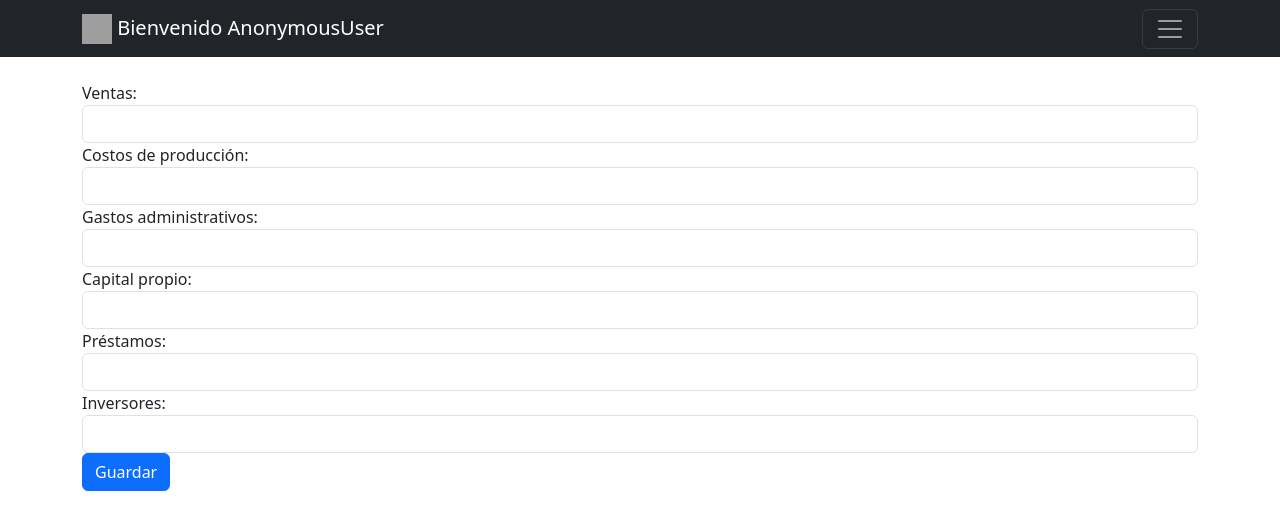
After one commit to Milo443/startup-usc, a Django app: page /form_financiero/1/ in a window 1280 px wide. The commit adds this page. Shown: the top 530 px of the page. Run offline with Django 5.2, Linux system fonts and the light colour scheme; tables that the repository leaves empty hold one stand-in row (values such as "Sample post"); some libraries are stand-ins or nearby versions; grey boxes are pictures that could not be loaded.

Commit message:
modulo financiero

```diff
--- a/startup/emprendimiento/models.py
+++ b/startup/emprendimiento/models.py
@@ -13,3 +13,16 @@ class Proyecto(models.Model):
 
     def __str__(self):
         return self.nombre
+
+class Financiero(models.Model):
+    proyecto = models.ForeignKey(Proyecto, on_delete=models.CASCADE)
+    ventas = models.FloatField(null=True, blank=True)
+    costos_produccion = models.FloatField(null=True, blank=True)
+    gastos_administrativos = models.FloatField(null=True, blank=True)
+    capital_propio = models.FloatField(null=True, blank=True)
+    prestamo = models.FloatField(null=True, blank=True)
+    inversores = models.FloatField(null=True, blank=True)
+    fecha_creacion = models.DateTimeField(auto_now_add=True, null=True, blank=True)
+
+    def __str__(self):
+        return self.proyecto.nombre
--- a/startup/emprendimiento/templates/components/navbar.html
+++ b/startup/emprendimiento/templates/components/navbar.html
@@ -17,7 +17,7 @@ Bienvenido {{user}}        </a>
             <div class="offcanvas-body">
                 <ul class="navbar-nav">
                     <li class="nav-item">
-                        <a class="nav-link" href="/" style="color: black;">Inicio</a>
+                        <a class="nav-link" href="/main/" style="color: black;">Inicio</a>
                     </li>
                     <li class="nav-item">
                         <a class="nav-link" href="/edit_user/" style="color: black;">Configuración</a>
--- a/startup/emprendimiento/templates/proyecto/gestionar_proyecto.html
+++ b/startup/emprendimiento/templates/proyecto/gestionar_proyecto.html
@@ -20,21 +20,21 @@
 <div class="container align-items-center justify-content-center" style="height: 100%; margin: 10%;">
     <div class="row" >
         <div class="col-md-4">
-            <a href="#" class="btn btn-primary btn-lg btn-block" >
+            <a href="/financiero/{{ proyecto.id }}" class="btn btn-primary btn-lg btn-block" >
                 <i class="fas fa-chart-line"></i>
                 <br>
                 Financiero
             </a>
         </div>
         <div class="col-md-4">
-            <a href="#" class="btn btn-success btn-lg btn-block">
+            <a href="/marketing/" class="btn btn-success btn-lg btn-block">
                 <i class="fas fa-bullhorn"></i>
                 <br>
                 Marketing
             </a>
         </div>
         <div class="col-md-4">
-            <a href="#" class="btn btn-info btn-lg btn-block">
+            <a href="/producto/" class="btn btn-info btn-lg btn-block">
                 <i class="fas fa-cube"></i>
                 <br>
                 Producto
--- /dev/null
+++ b/startup/emprendimiento/templates/proyecto/modulos/form_financiero.html
@@ -0,0 +1,37 @@
+{% include 'components/navbar.html' %}
+
+<div class="container mt-4">
+    <form method="post">
+        {% csrf_token %}
+        <div class="form-group">
+            <input type="hidden" id="proyecto" name="proyecto" value="{{ proyecto.id }}" class="form-control" required>
+        </div>
+
+        <div class="form-group">
+            <label for="ventas">Ventas:</label>
+            <input type="number" id="ventas" name="ventas" class="form-control" required>
+        </div>
+        <div class="form-group">
+            <label for="costos">Costos de producción:</label>
+            <input type="number" id="costos_produccion" name="costos_produccion" class="form-control" required>
+        </div>
+        <div class="form-group">
+            <label for="gastos">Gastos administrativos:</label>
+            <input type="number" id="gastos_administrativos" name="gastos_administrativos" class="form-control" required>
+        </div>
+        <div class="form-group">
+            <label for="capital">Capital propio:</label>
+            <input type="number" id="capital_propio" name="capital_propio" class="form-control" required>
+        </div>
+        <div class="form-group">
+            <label for="prestamo">Préstamos:</label>
+            <input type="number" id="prestamo" name="prestamo" class="form-control" required>
+        </div>
+        <div class="form-group">
+            <label for="inversores">Inversores:</label>
+            <input type="number" id="inversores" name="inversores" class="form-control" required>
+        </div>
+        <!-- Add more input fields for other sources of financing if needed -->
+        <button type="submit" class="btn btn-primary">Guardar</button>
+    </form>
+</div>
--- a/startup/emprendimiento/views.py
+++ b/startup/emprendimiento/views.py
@@ -8,13 +8,15 @@ from django.shortcuts import redirect
 from django.contrib.auth.models import User
 from django.contrib.auth import authenticate
 import os
-from .models import Proyecto
+from .models import Proyecto, Financiero
 import requests
+from django.db.models import F,Sum
 
 # Create your views here.
 def home(request):
         return render(request, 'home.html', {})
 
+#-------------login & register----------------
 def signup(request):
         if request.method == 'GET':
                 return render(request, 'signup.html', {'form': UserCreationForm})
@@ -49,6 +51,43 @@ def user_login(request):
                 else:
                         messages.error(request, 'Usuario o contraseña incorrecta')
                         return redirect('/login/')
+def logout(request):
+        auth_logout(request)
+        return redirect('/login/')
+
+#-------------ADMINISTRADOR----------------
+def administrator(request):
+        users = User.objects.all()
+        return render(request, 'admin/admin.html', {'users': users})
+
+def delete_user_admin(request, user_id):
+        try:
+                user = User.objects.get(id=user_id)
+                user.delete()
+                messages.success(request, 'Usuario eliminado con éxito.')
+                return redirect('/administrator/')
+        except User.DoesNotExist:
+                return HttpResponse('Usuario no encontrado')
+
+def edit_user_admin(request, user_id):
+        user = User.objects.get(id=user_id)
+        return render(request, 'admin/edit_user_admin.html', {'user': user})
+
+#-------------USUARIO---------------------------
+def edit_user(request):
+        user_login = request.user
+        if request.method == 'POST':
+                user_id = request.POST['user_id']
+                user = User.objects.get(id=user_id)
+                user.username = request.POST['username']
+                user.email = request.POST['email']
+                user.set_password(request.POST['password'])
+                user.save()
+                return redirect('/login/')
+        return render(request, 'user/edit_user.html', {})
+
+
+#-------------PROYECTO DASHBOARD----------------
 
 def main(request):
         user_login = request.user
@@ -58,6 +97,7 @@ def main(request):
                 return render(request, 'main.html', {'proyectos': proyectos})
 
         else:
+
                 return HttpResponse('Usuario no autenticado')
 
 
@@ -94,35 +134,39 @@ def eliminar_proyecto(request, proyecto_id):
         proyecto.delete()
         return redirect('/main/')
 
+
+#-------------GESTION DE PROYECTO----------------
 def gestionar_proyecto(request, proyecto_id):
         proyecto = Proyecto.objects.get(id=proyecto_id)
         return render(request, 'proyecto/gestionar_proyecto.html', {'proyecto': proyecto})
 
+def financiero(request, proyecto_id):
+        proyecto = Proyecto.objects.get(id=proyecto_id)
+        financieros = Financiero.objects.filter(proyecto_id=proyecto_id)
+        financiero = Financiero.objects.get(proyecto_id=proyecto_id)
+        financiero_exists = Financiero.objects.filter(proyecto_id=proyecto_id).exists()
+        flujo_caja = financiero.ventas + financiero.capital_propio + financiero.inversores + financiero.prestamo - financiero.costos_produccion - financiero.gastos_administrativos
+        ingresos = financiero.ventas + financiero.capital_propio + financiero.inversores + financiero.prestamo
+        egresos = financiero.costos_produccion + financiero.gastos_administrativos
 
-def logout(request):
-        auth_logout(request)
-        return redirect('/login/')
+        return render(request, 'proyecto/modulos/financiero.html', {'proyecto': proyecto, 'financiero': financiero, 'financieros':financieros ,'financiero_exists': financiero_exists,'flujo_caja':flujo_caja, 'ingresos': ingresos, 'egresos': egresos})
 
-def administrator(request):
-        users = User.objects.all()
-        return render(request, 'admin/admin.html', {'users': users})
+def financieros(request):
+        financiero = Financiero.objects.all()
+        return render(request, 'proyecto/modulos/financiero.html', {'financiero': financiero})
 
-def delete_user(request, user_id):
-        try:
-                user = User.objects.get(id=user_id)
-                user.delete()
-                messages.success(request, 'Usuario eliminado con éxito.')
-                return redirect('/administrator/')
-        except User.DoesNotExist:
-                return HttpResponse('Usuario no encontrado')
-
-def edit_user(request):
+def form_financiero(request, proyecto_id):
+        proyecto = Proyecto.objects.get(id=proyecto_id)
         if request.method == 'POST':
-                user_id = request.POST['user_id']
-                user = User.objects.get(id=user_id)
-                user.username = request.POST['username']
-                user.email = request.POST['email']
-                user.password = request.POST['password']
-                user.save()
-                return redirect('/administrator/')
-        return render(request, 'user/edit_user.html', {})
+                #proyecto_id = request.POST['proyecto_id']
+                #proyecto = Proyecto.objects.get(id=proyecto_id)
+                ventas = request.POST['ventas']
+                costos_produccion = request.POST['costos_produccion']
+                gastos_administrativos = request.POST['gastos_administrativos']
+                capital_propio = request.POST['capital_propio']
+                prestamo = request.POST['prestamo']
+                inversores = request.POST['inversores']
+                financiero = Financiero(proyecto=proyecto, ventas=ventas, costos_produccion=costos_produccion, gastos_administrativos=gastos_administrativos, capital_propio=capital_propio, prestamo=prestamo, inversores=inversores)
+                financiero.save()
+                return redirect('/financiero/', {'proyecto': proyecto, 'financiero': financiero})
+        return render(request, 'proyecto/modulos/form_financiero.html', {'proyecto': proyecto})
--- a/startup/startup/settings.py
+++ b/startup/startup/settings.py
@@ -38,8 +38,10 @@ INSTALLED_APPS = [
     'django.contrib.sessions',
     'django.contrib.messages',
     'django.contrib.staticfiles',
+    'django.contrib.humanize',
     'django_bootstrap5',
     'emprendimiento',
+
 ]
 
 MIDDLEWARE = [
--- a/startup/startup/urls.py
+++ b/startup/startup/urls.py
@@ -23,22 +23,42 @@ from django.conf.urls.static import static
 from django.conf import settings
 
 urlpatterns = [
-    path('admin/', admin.site.urls),
+
     path('', views.home),
+    #-----------login & register-----------------
     path('signup/', views.signup),
     path('signup/',views.signup),
     path('login/', views.user_login),
+    path('logout/', views.logout),
+    #------------admin--------------------
+    path('admin/', admin.site.urls),
+    path('delete_user_admin/<int:user_id>/', views.delete_user_admin, name='delete_user'),
+    path('edit_user_admin/<int:user_id>/', views.edit_user_admin, name='edit_user_admin'),
+    path('administrator/', views.administrator),
+    #------------proyecto dashboard---------------
     path('main/', views.main),
-    path('logout/', views.logout),
     path('crear_proyecto/', views.crear_proyecto),
-    path('administrator/', views.administrator),
-    path('delete_user/<int:user_id>/', views.delete_user, name='delete_user'),
     path('eliminar_proyecto/<int:proyecto_id>/', views.eliminar_proyecto, name='eliminar_proyecto'),
     path('editar_proyecto/<int:proyecto_id>/', views.editar_proyecto, name='editar_proyecto'),
+
+    #--------------proyecto gestion----------------
     path('gestionar_proyecto/<int:proyecto_id>/', views.gestionar_proyecto, name='gestionar_proyecto'),
+        #--------------financiero----------------
+    path('financiero/', views.financieros, name='financiero'),
+    path('financiero/<int:proyecto_id>/', views.financiero, name='financiero'),
+    path('form_financiero/<int:proyecto_id>/', views.form_financiero, name='form_financiero'),
+        #--------------marketing----------------
+    #path('marketing/', views.marketing, name='marketing'),
+
+
+    #-------------usuario----------------
     path('edit_user/', views.edit_user, name='edit_user'),
 
+
+
+
 ] + static(settings.MEDIA_URL, document_root=settings.MEDIA_ROOT)
+
 #if settings.DEBUG:
     #urlpatterns += static(settings.STATIC_URL, document_root=settings.STATIC_ROOT)
     #urlpatterns += static(settings.MEDIA_URL, document_root=settings.MEDIA_ROOT)
```
Also changed, not shown: startup/emprendimiento/templates/proyecto/modulos/financiero.html (added, +91 -0 lines), startup/emprendimiento/templates/user/edit_user.html (+10 -4 lines), startup/emprendimiento/migrations/0004_financiero.py (added), startup/media/images/logo_fb1jS9m.jpeg (added).
